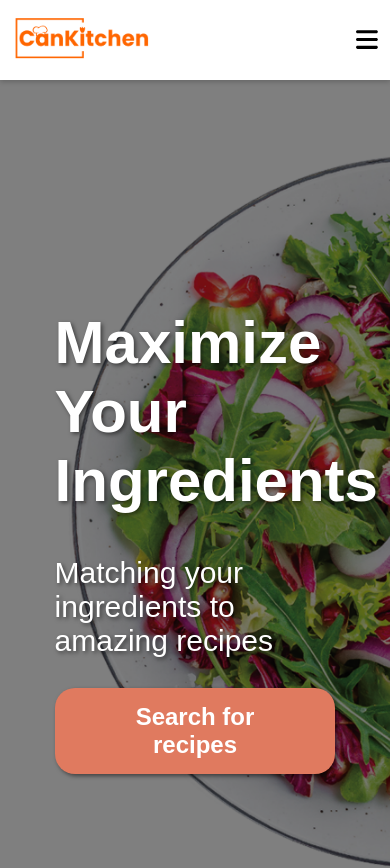
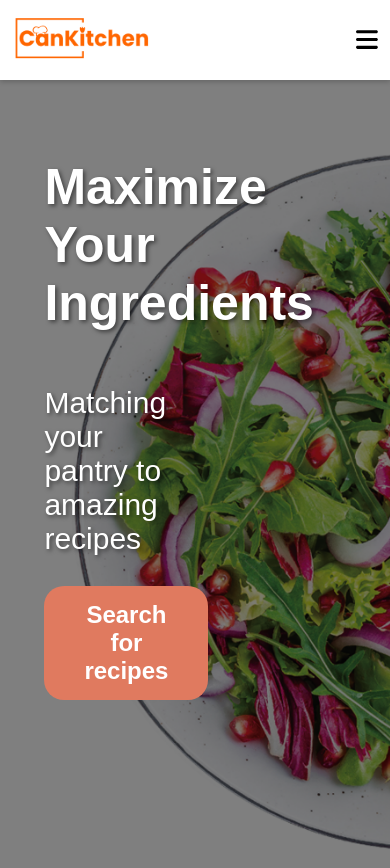
Before and after one commit to cesarmonagas15/CapstoneProject-CAN, a React (Vite) app in the folder project/project-ui/: page / in a window 390 px wide. Shown: the top 868 px of the page. Built offline with nearby package versions, Linux system fonts and the light colour scheme; no server answers.

Commit message:
Landing editing (#91)
Co-authored-by: Nara Macias <nmacias@nmacias-ltmujk4.internal.salesforce.com>

```diff
--- a/project/project-ui/src/LandingPage/LandingPage.css
+++ b/project/project-ui/src/LandingPage/LandingPage.css
@@ -1,60 +1,63 @@
 
-
-.about-div{
-    margin: 0;
-}
-
-.landing-div {
-    /* width: 100%; */
-    min-height: 100vh;
-    background-image: url(landing-img.png);
-
-    background-size: cover;
-    background-position: center;
-    padding: 10px 10%;
+.main-header, .small-hero, .search-buttons {
+  margin-left: 3%;
+   width: 35%;
+  }
 
 
 
 
+.landing-div {
+  display: flex;
+  flex-direction: column;
+  /* align-items: flex-start;
+  justify-content: center;  */
+  height: calc(100vh - 60px);
+    background-image: url(AdobeStock_200294926.jpeg);
+  background-size: cover;
+  background-position: center;
+  padding-left: 4%; /* Adds padding to the left to achieve the margin effect */
 }
-.leaves-wrapper {
 
-
-}
 
 .paragraphs-button {
     justify-content: left;
     margin-left: 0%;
 }
 
-.landing-image {
-    display: flex;
-    justify-content: flex-end;
+
+
+
+  /* margin: 0%; */
+  /* padding-left: 5%; */
+  /* width: 40%; */
+/* Fade-in effect */
+@keyframes fadeIn {
+  from {
+    opacity: 0;
+  }
+  to {
+    opacity: 1;
+  }
 }
 
-.hero-landing-img {
-    max-width: 80%;
-    max-height: 80%;
-    margin-right: 50px;
-    background-color: transparent;
+.main-header {
+  margin-top: 12%;
+  font-size: 4.7vw;
+  color: #524c4c;
+  text-shadow: 1px 1px 3px rgba(150, 75, 0, 0.5);
+  text-align: left;
+  animation: fadeIn 2s ease-in; /* Apply the fade-in animation, duration 2 seconds */
 }
 
-.main-header{
-  margin-top: 20%;
-    font-size: 60px;
-    text-align: left;
-    color:#ffffff;
-    text-shadow: 2px 2px 4px rgba(0, 0, 0, 0.5);
-
+.small-hero {
+  font-size: 2.5vw;
+  padding-top: 6%;
+  margin-right: 4%;
+  color: #6f6a6a;
+  outline: #191818;
+  animation: fadeIn 2s ease-in; /* Apply the fade-in animation, duration 2 seconds */
 }
-
-.small-hero{
-    font-size: 40px;
-
-    color:#ffffff;
-    text-shadow: 2px 2px 4px rgba(0, 0, 0, 0.5);
-}
-
 .searchRecipes {
     padding: 15px 40px;
     font-size: 24px;
@@ -65,47 +68,14 @@
     font-weight: bold;
     cursor: pointer;
     transition: background-color 0.3s ease;
-    box-shadow: 2px 2px 4px rgba(0, 0, 0, 0.5);
 
 }
 
 .searchRecipes:hover {
     background-color: #f49251;
+    box-shadow: 2px 2px 4px rgba(0, 0, 0, 0.5);
+
 }
-
-.landing-image {
-    display: flex;
-    justify-content: flex-end;
-    position: relative; /* Add relative positioning to the container */
-  }
-
-  .landing-image::before {
-    content: "";
-    position: absolute;
-    bottom: -60px; /* Align the bottom of the half-circle with the bottom of the container */
-    right: -50px; /* Adjust the horizontal position of the half-circle */
-    width: 890px; /* Adjust the width of the half-circle */
-    height: 950px; /* Adjust the height of the half-circle */
-    background-color: #E07A5F;
-    border-radius: 50% 0 0 50%; /* This will create a half-circle shape on the right side */
-    z-index: -1; /* Push the half-circle behind the image */
-    opacity: 0; /* Initially set the opacity to 0 */
-    animation: fadeIn 1s ease-in forwards, slideIn 1s ease-in forwards;
-  }
-
-  @keyframes fadeIn {
-    to {
-      opacity: 1; /* At the end of the animation, set the opacity to 1 */
-    }
-  }
-
-  @keyframes slideIn {
-    to {
-      right: 0px; /* At the end of the animation, position the half-circle at the left */
-    }
-
-  }
-
 
   .about-app {
     padding: 20px;
@@ -253,14 +223,14 @@
     background-position: center;
     background-image: url(homepage-mobile.png);
 }
-/* .main-header{
+.main-header{
   font-size: 50px;
   text-align: left;
   color:#ffffff;
   text-shadow: 2px 2px 4px rgba(0, 0, 0, 0.5);
 
 
-} */
+}
 .small-hero{
   font-size: 30px;
   color:#ffffff;
@@ -270,7 +240,7 @@
 .paragraphs-button {
   justify-content: center;
   margin:  5%;
-  margin-top: 70%;
+  margin-top: 10%;
 
 
 }
--- a/project/project-ui/src/LandingPage/LandingPage.jsx
+++ b/project/project-ui/src/LandingPage/LandingPage.jsx
@@ -60,7 +60,7 @@ export default function LandingPage({ user }) {
           </div>
           <div className="small-title">
             <p className="small-hero">
-              Matching your ingredients to amazing recipes
+              Matching your pantry to amazing recipes
             </p>
           </div>
           <div className="search-buttons">
@@ -69,13 +69,6 @@ export default function LandingPage({ user }) {
             </Link>
           </div>
         </div>
-        {/* <div className="landing-image">
-            <img
-              src="https://www.tourcollierville.com/wp-content/uploads/2021/03/Salad-Plate.png"
-              alt="salad"
-              className="hero-landing-img"
-            />
-          </div> */}
       </div>
       <div className="features-">
         <div id="features-title-container">
```
Also changed, not shown: 1 other file (tests, documents, lock files or other folders).
